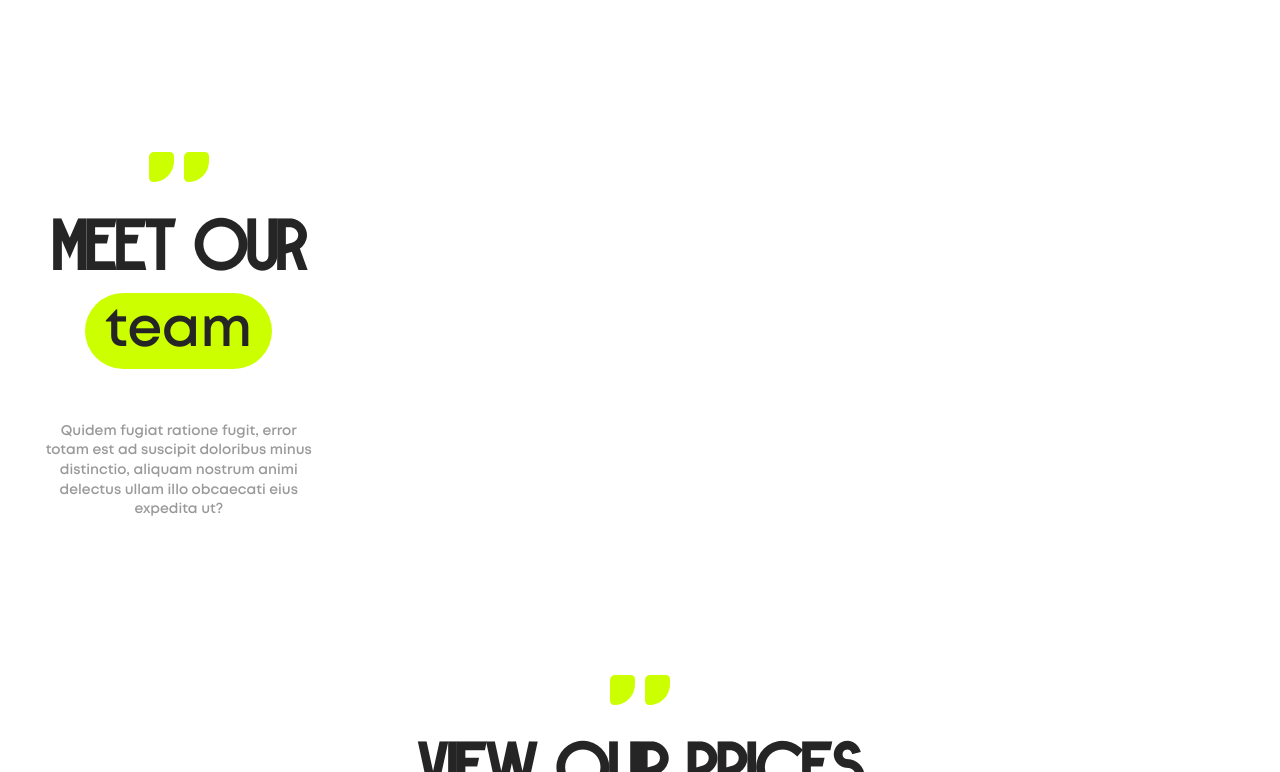
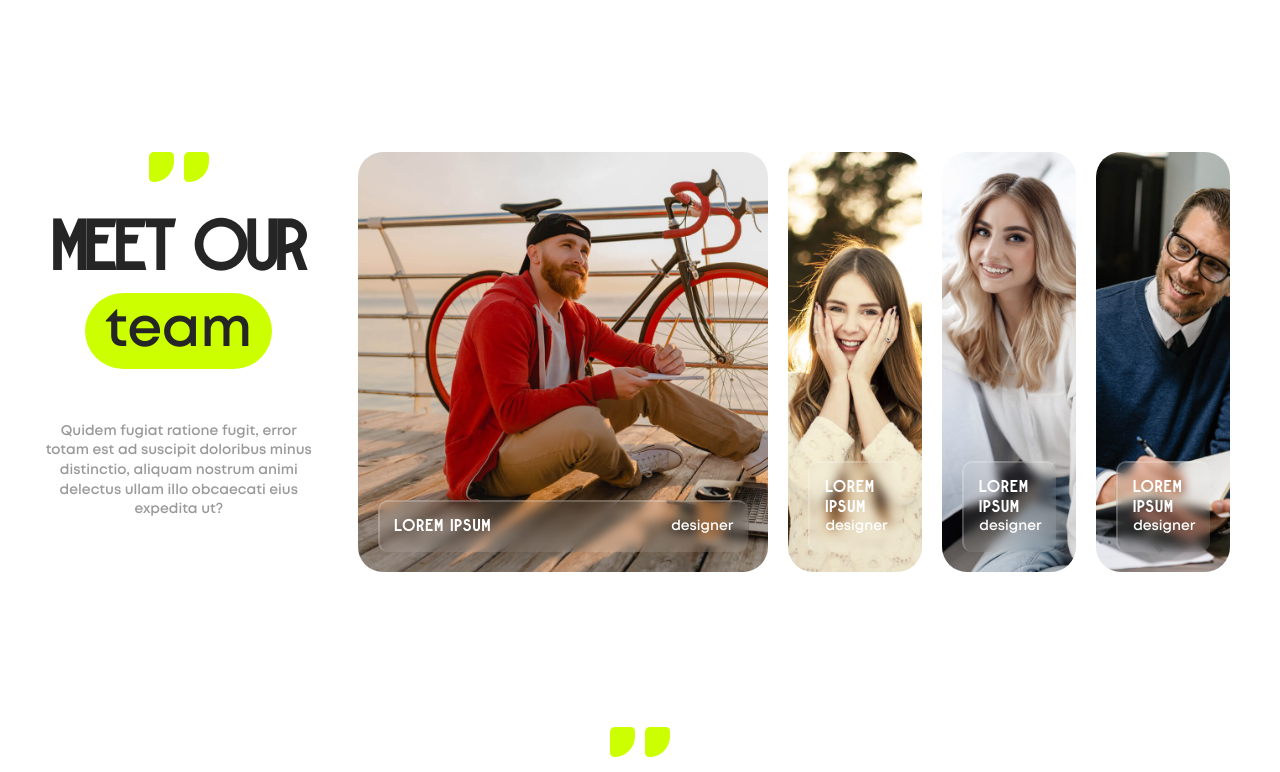
Before and after one commit to Zhbura/paysaf, a plain HTML site: page index.html in a window 1280 px wide. Shown: the part 533-1305 px from the top of the page. Drawn offline with Linux system fonts and the light colour scheme.

Commit message:
Создание блока изображений в секции teams с анимацией при hover эффекте

```diff
--- a/index.html
+++ b/index.html
@@ -101,7 +101,36 @@
                         </p>
                     </div>
                     <div class="col-9">
-
+                        <div class="teams__items">
+                            <div class="teams__item">
+                                <img src="./img/teams-1.jpg" alt="img for teams" loading="lazy" class="teams__img">
+                                <div class="teams__heading">
+                                    <h3>Lorem ipsum</h3>
+                                    <span>designer</span>
+                                </div>
+                            </div>
+                            <div class="teams__item">
+                                <img src="./img/teams-2.jpg" alt="img for teams" loading="lazy" class="teams__img">
+                                <div class="teams__heading">
+                                    <h3>Lorem ipsum</h3>
+                                    <span>designer</span>
+                                </div>
+                            </div>
+                            <div class="teams__item">
+                                <img src="./img/teams-3.jpg" alt="img for teams" loading="lazy" class="teams__img">
+                                <div class="teams__heading">
+                                    <h3>Lorem ipsum</h3>
+                                    <span>designer</span>
+                                </div>
+                            </div>
+                            <div class="teams__item">
+                                <img src="./img/teams-4.jpg" alt="img for teams" loading="lazy" class="teams__img">
+                                <div class="teams__heading">
+                                    <h3>Lorem ipsum</h3>
+                                    <span>designer</span>
+                                </div>
+                            </div>
+                        </div>
                     </div>
                 </div>
             </div>
--- a/style.scss
+++ b/style.scss
@@ -519,6 +519,62 @@ input[type="radio"]:checked+.popup__label-radio {
         margin-bottom: 45px;
     }
 
+    &__items {
+        display: flex;
+    }
+
+    &__item {
+        height: 420px;
+        margin-right: 10px;
+        margin-left: 10px;
+        border-radius: 25px;
+        cursor: pointer;
+        overflow: hidden;
+        flex-grow: 0;
+        flex-basis: 15%;
+        min-width: 15%;
+        transition: 1s;
+        position: relative;
+
+        &:first-child {
+            flex-grow: 1;
+        }
+
+        &:hover {
+            flex-grow: 1;
+            flex-basis: 55%;
+        }
+    }
+
+    &__img {
+        width: 100%;
+        height: 100%;
+        object-fit: cover;
+    }
+
+    &__heading {
+        position: absolute;
+        bottom: 20px;
+        left: 20px;
+        right: 20px;
+        color: #fff;
+        display: flex;
+        justify-content: space-between;
+        align-items: center;
+        flex-wrap: wrap;
+        background-color: rgba(255, 255, 255, 0.1);
+        letter-spacing: 2px;
+        font-weight: 400;
+        backdrop-filter: blur(5px);
+        padding: 15px;
+        border-radius: 10px;
+        border-top: 2px solid rgba(255, 255, 255, 0.2);
+        border-left: 2px solid rgba(255, 255, 255, 0.2);
+
+        span {
+            letter-spacing: 0;
+        }
+    }
 }
 
 // Секция tariffs
```
Also changed, not shown: style.css, 1 other file.
